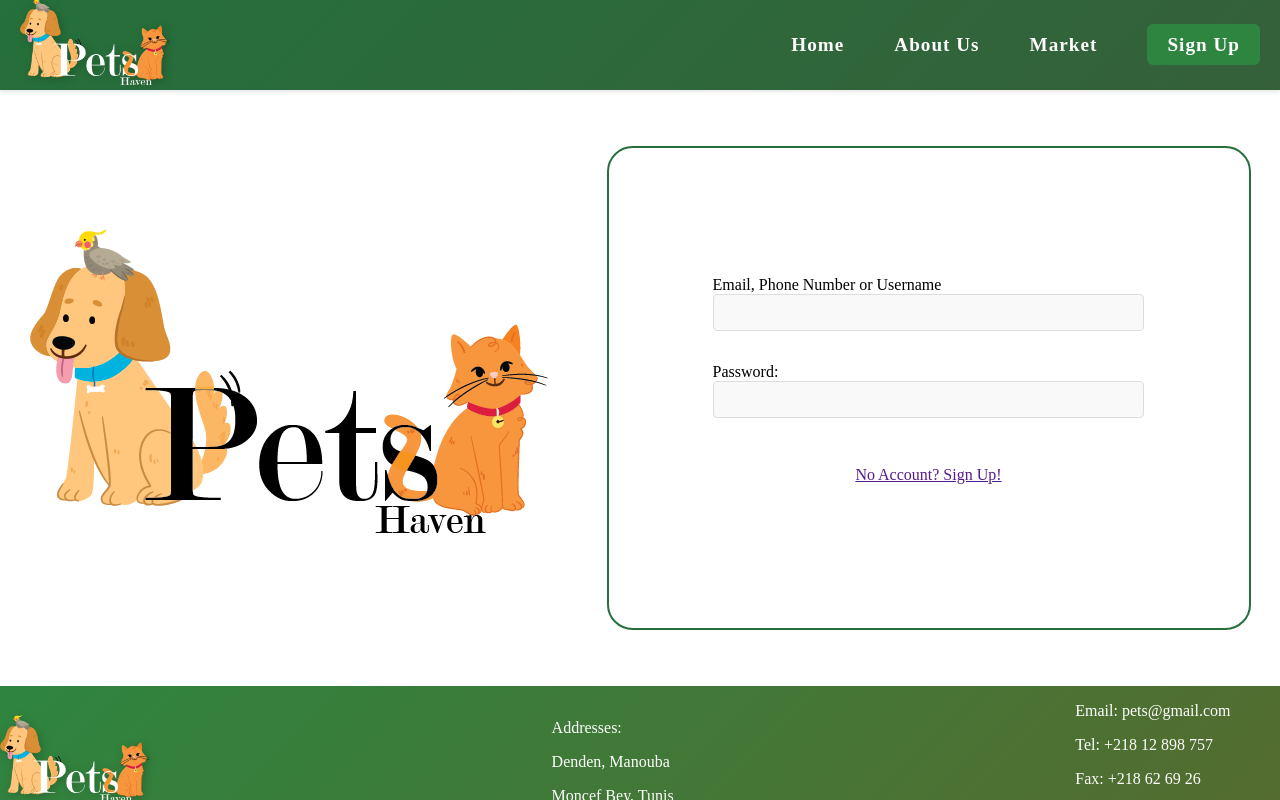
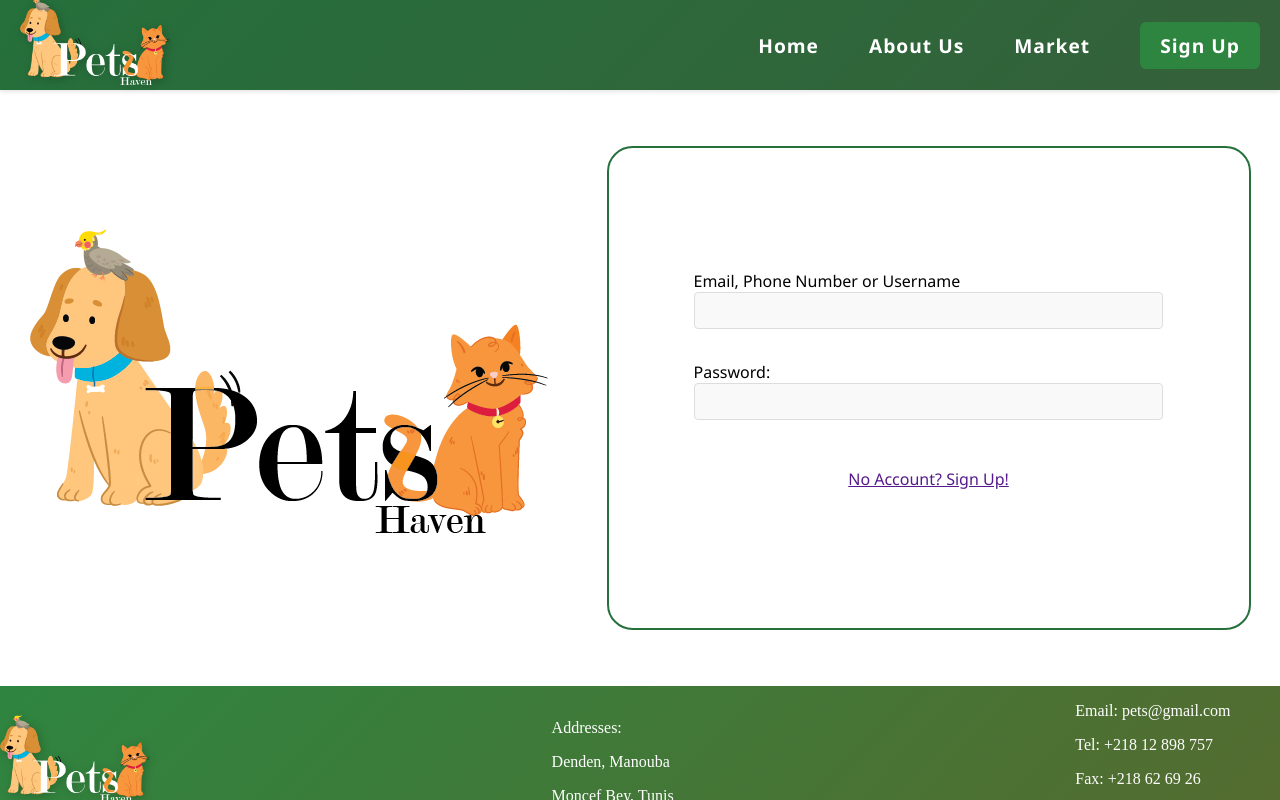
Before and after one commit to Raed-Bourouis/Pets-Projet-Web, a PHP site: page /sign-in.html in a window 1280 px wide. Run offline with PHP 8.4, Linux system fonts and the light colour scheme.

Commit message:
Update sign-in.css

```diff
--- a/sign-in.css
+++ b/sign-in.css
@@ -1,6 +1,8 @@
 body{
     padding: 0;
     margin:0;
+    font-family: 'Segoe UI', Tahoma, Geneva, Verdana, sans-serif;
+
 }
 html, body {
     max-width: 100vw;
```
